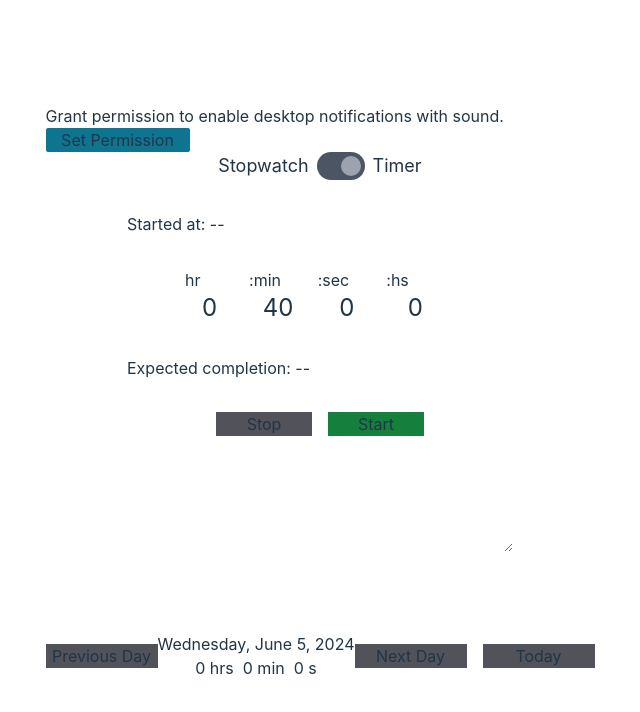
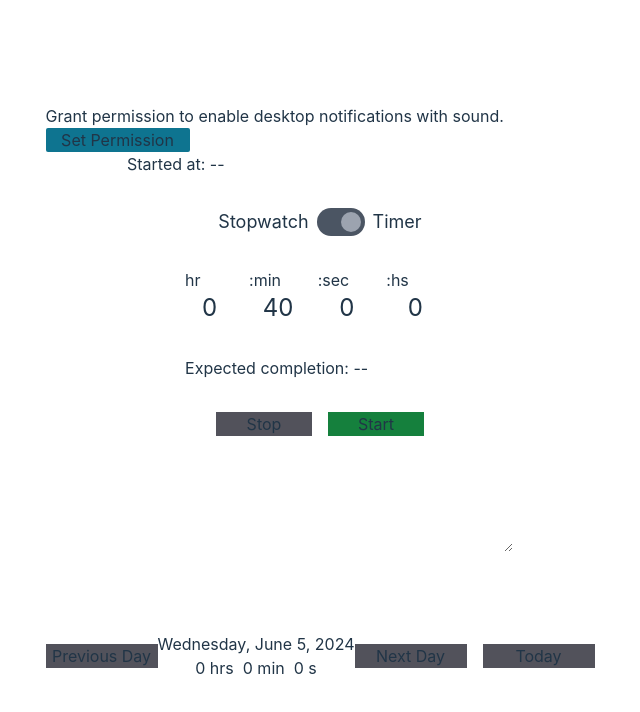
Before and after one commit to ermartinez13/Slow-UP, a React (Vite) app: page / in a window 1280 px wide. Shown: the top 712 px of the page, without its empty margins (320-960 px from the left). Built offline with nearby package versions, Linux system fonts and the light colour scheme.

Commit message:
fix: refactor useTick to address on completion infinite loop

```diff
--- a/src/App.tsx
+++ b/src/App.tsx
@@ -3,7 +3,7 @@ import { TimeEntries } from "./components/TimeEntries";
 import { getEntryIndex } from "./helpers";
 import { WorkEntry } from "./models";
 import { useLocalStorage } from "./hooks/use-local-storage";
-import { TimeTool } from "./components/TimeTool/TimeTool";
+import { CurrentEntry } from "./components/CurrentEntry";
 
 const INITIAL_ENTRIES: WorkEntry[] = [];
 
@@ -13,7 +13,7 @@ function App() {
     INITIAL_ENTRIES
   );
 
-  const addEntry = (entry: WorkEntry) => {
+  const saveEntry = (entry: WorkEntry) => {
     setEntries(entries.concat(entry));
   };
 
@@ -34,7 +34,7 @@ function App() {
     <main className="grid gap-y-20">
       <section>
         <NotificationsPermission />
-        <TimeTool addEntry={addEntry} />
+        <CurrentEntry saveEntry={saveEntry} />
       </section>
       <section>
         <TimeEntries
--- a/src/components/CurrentEntry/CurrentEntry.tsx
+++ b/src/components/CurrentEntry/CurrentEntry.tsx
@@ -3,6 +3,7 @@ import { PartialEntry, WorkEntry } from "../../models";
 import { TimeStart } from "../TimeStart";
 import { TimeTool } from "../TimeTool/TimeTool";
 import { ControlledTextArea } from "../ControlledTextArea";
+import { notify } from "../../helpers";
 
 interface Props {
   saveEntry: (timeEntry: WorkEntry) => void;
@@ -18,7 +19,7 @@ export function CurrentEntry({ saveEntry }: Props) {
     setPartialEntry((prev) => ({ ...prev, start: startTimestamp }));
   };
 
-  const saveCompletionAndReset = (endTimestamp: number, timeSpent: number) => {
+  const saveAndResetEntry = (endTimestamp: number, timeSpent: number) => {
     const entry: WorkEntry = {
       ...partialEntry,
       end: endTimestamp,
@@ -38,13 +39,27 @@ export function CurrentEntry({ saveEntry }: Props) {
     }));
   };
 
+  const handleStart = (startTimestamp: number) => {
+    // add listener to prevent inadvertent data loss (via warning dialog)
+    window.addEventListener("beforeunload", beforeUnloadHandler);
+    updateEntryStart(startTimestamp);
+  };
+
+  const handleEnd = (endTimestamp: number, timeSpent: number) => {
+    /*
+    when time tracking session completes:
+    - remove listener that prevents data loss (via warning dialog)
+    - trigger desktop notifications that session has completed
+  */
+    window.removeEventListener("beforeunload", beforeUnloadHandler);
+    notify();
+    saveAndResetEntry(endTimestamp, timeSpent);
+  };
+
   return (
     <div className="grid gap-y-8 place-content-center">
       <TimeStart startTimeMs={partialEntry.start} />
-      <TimeTool
-        setStart={updateEntryStart}
-        saveCompletion={saveCompletionAndReset}
-      />
+      <TimeTool onStart={handleStart} onEnd={handleEnd} />
       <ControlledTextArea
         content={partialEntry.description}
         setContent={updateEntryDescription}
@@ -53,3 +68,9 @@ export function CurrentEntry({ saveEntry }: Props) {
     </div>
   );
 }
+
+function beforeUnloadHandler(e: BeforeUnloadEvent) {
+  e.preventDefault();
+  // included for legacy support, e.g. Chrome/Edge < 119
+  e.returnValue = true;
+}
--- a/src/components/TimeTool/TimeTool.tsx
+++ b/src/components/TimeTool/TimeTool.tsx
@@ -1,125 +1,82 @@
-import React from "react";
-
-import { DEFAULT_ENTRY, DEFAULT_TIME } from "../Timer/Timer.constants";
+import { DEFAULT_TIME } from "../Timer/Timer.constants";
 import { useTick } from "../../hooks/use-tick";
 import { ActionButtons } from "../Timer/ActionButtons";
-import { ControlledTextArea } from "../ControlledTextArea";
 import { Timer } from "../Timer";
 import { Toggle } from "../Toggle";
 import { Stopwatch } from "../Stopwatch/Stopwatch";
-import { PartialEntry, WorkEntry, ToolStatus } from "../../models";
-import { notify } from "../../helpers";
-import { TimeStart } from "../TimeStart";
+import { TimeMode, ToolStatus } from "../../models";
+import React from "react";
 
-interface Props {
-  addEntry: (timeEntry: WorkEntry) => void;
+interface TimeToolProps {
+  onStart: (startTime: number) => void;
+  onEnd: (endTimestamp: number, timeSpent: number) => void;
 }
 
-export function TimeTool({ addEntry }: Props) {
+export function TimeTool({ onStart, onEnd }: TimeToolProps) {
+  const [mode, setMode] = React.useState<TimeMode>(TimeMode.TIMER);
+  const [timeBudget, setTimeBudget] = React.useState(DEFAULT_TIME);
   const {
     ticks: timeSpent,
     isRunning,
     start: startTicks,
-    stop: stopTicks,
+    pause: pauseTicks,
     reset,
-  } = useTick({ tickLength: 100 });
-  const [showPrimaryTool, setShowPrimaryTool] = React.useState(true);
-  const [partialEntry, setPartialEntry] = React.useState<PartialEntry>({
-    ...DEFAULT_ENTRY,
+  } = useTick({
+    mode,
+    onTimerExpiration: onEnd,
+    timerExpiration: timeBudget,
   });
-  const [timeBudget, setTimeBudget] = React.useState(DEFAULT_TIME);
 
+  const isTimer = mode === TimeMode.TIMER;
   const status = isRunning
     ? ToolStatus.ON
     : timeSpent > 0
-      ? ToolStatus.PAUSED
-      : ToolStatus.OFF;
+    ? ToolStatus.PAUSED
+    : ToolStatus.OFF;
 
-  const setEntryDescription = (description: string) => {
-    setPartialEntry((prev) => ({
-      ...prev,
-      description,
-    }));
-  };
-
-  const startPause = () => {
-    // pause time tracking
+  const handleStartPause = () => {
     if (status === ToolStatus.ON) {
-      stopTicks();
+      pauseTicks();
+    } else if (status === ToolStatus.OFF) {
+      onStart(startTicks());
     } else {
-      if (status === ToolStatus.OFF) {
-        /*
-          when transitioning from off to on:
-          - add listener to prevent inadvertent data loss (via warning dialog)
-          - mark the start of the time tracking
-        */
-        window.addEventListener("beforeunload", beforeUnloadHandler);
-        setPartialEntry((prev) => ({ ...prev, start: Date.now() }));
-      }
-      // start or resume time tracking
       startTicks();
     }
   };
 
-  const stop = () => {
-    /*
-    when transitioning to off:
-    - remove listener that prevents data loss (via warning dialog)
-    - reset the tracked time to zero
-    - trigger desktop notifications that session has completed
-    - create and save a new entry with the tracked time
-    - reset the time entry to its default state
-  */
-    window.removeEventListener("beforeunload", beforeUnloadHandler);
+  const handleStop = () => {
+    onEnd(Date.now(), timeSpent);
     reset();
-    notify();
-    const timeEntry: WorkEntry = {
-      ...partialEntry,
-      end: Date.now(),
-      spent: timeSpent,
-    };
-    setPartialEntry({ ...DEFAULT_ENTRY });
-    addEntry(timeEntry);
   };
 
-  const toggleTool = () => {
-    setShowPrimaryTool((prev) => !prev);
+  const handleToggle = () => {
+    const nextMode =
+      mode === TimeMode.TIMER ? TimeMode.STOPWATCH : TimeMode.TIMER;
+    setMode(nextMode);
   };
 
   return (
     <div className="grid gap-y-8 place-content-center">
       <Toggle
-        isOn={showPrimaryTool}
-        handleToggle={toggleTool}
+        isOn={isTimer}
+        handleToggle={handleToggle}
         offText="Stopwatch"
         onText="Timer"
       />
-      <TimeStart startTimeMs={partialEntry.start} />
-      {showPrimaryTool ? (
+      {isTimer ? (
         <Timer
           millisecondsLeft={timeBudget - timeSpent}
           setTimeBudget={setTimeBudget}
-          status={status}
+          status={isRunning ? ToolStatus.ON : ToolStatus.OFF}
         />
       ) : (
         <Stopwatch timeSpent={timeSpent} />
       )}
       <ActionButtons
-        handleStartPause={startPause}
-        handleStop={stop}
+        handleStartPause={handleStartPause}
+        handleStop={handleStop}
         status={status}
-      />
-      <ControlledTextArea
-        content={partialEntry.description}
-        setContent={setEntryDescription}
-        key={partialEntry.description}
       />
     </div>
   );
 }
-
-function beforeUnloadHandler(e: BeforeUnloadEvent) {
-  e.preventDefault();
-  // included for legacy support, e.g. Chrome/Edge < 119
-  e.returnValue = true;
-}
--- a/src/hooks/use-tick.ts
+++ b/src/hooks/use-tick.ts
@@ -1,51 +1,80 @@
-import { useState, useEffect, useRef } from 'react';
-import { ClockEvent } from '../models';
-import { startWorker, stopWorker } from '../workers/clock.helpers';
+import React from 'react';
+
+import { TimeMode } from '../models';
 
 interface Options {
-  initialTicks?: number;
   tickLength?: number;
+  mode: TimeMode;
+  onTimerExpiration?: (endTimestamp: number, ticks: number) => void;
+  timerExpiration?: number;
 }
 
-export function useTick({initialTicks = 0, tickLength = 1000}: Options) {
-  const [ticks, setTicks] = useState(initialTicks);
-  const [isRunning, setIsRunning] = useState(false);
-  const workerRef = useRef<Worker | null>(null);
+function getTenthsOfASecondFromPrevTime(previousTime: number) {
+  const millisecondsDistance = Date.now() - previousTime;
+  const val = millisecondsDistance / 100;
+  return Math.round(val) * 100
+}
 
-  useEffect(() => {
-    const worker = new Worker(
-      new URL("../workers/clock.ts", import.meta.url),
-      {
-        type: "module",
-      }
-    );
-    workerRef.current = worker;
+export function useTick({
+  mode,
+  onTimerExpiration,
+  timerExpiration,
+}: Options) {
+  const [offsetTicks, setOffsetTicks] = React.useState(0);
+  const [previousTime, setPreviousTime] = React.useState(Date.now());
+  const [ticks, setTicks] = React.useState(offsetTicks + getTenthsOfASecondFromPrevTime(previousTime));
+  const [isRunning, setIsRunning] = React.useState(false);
 
-const tick = () => setTicks((prev) => prev + tickLength);
+  const start = React.useCallback(() => {
+    const startTimestamp = Date.now()
+    setPreviousTime(startTimestamp);
+    setIsRunning(true);
+    setTicks(offsetTicks + getTenthsOfASecondFromPrevTime(startTimestamp))
+    return startTimestamp
+  }, [offsetTicks]);
 
-    worker.onmessage = ({ data }) => {
-      if (data.type === ClockEvent.TICK) tick();
-    };
+  const pause = React.useCallback(() => {
+    setOffsetTicks(ticks)
+    setIsRunning(false);
+  }, []);
 
-    return () => {
-      worker.terminate();
-    };
-  }, [tickLength]);
+  const reset = React.useCallback(() => {
+    const newPrevTime = Date.now()
+    const newOffsetTicks = 0
+    setOffsetTicks(newOffsetTicks)
+    setPreviousTime(newPrevTime)
+    setTicks(newOffsetTicks + getTenthsOfASecondFromPrevTime(newPrevTime));
+    setIsRunning(false)
+  }, []);
 
-  const start = () => {
-    startWorker(workerRef.current, tickLength)
-    setIsRunning(true);
-  };
 
-  const stop = () => {
-    stopWorker(workerRef.current)
-    setIsRunning(false);
-  };
+  useInterval(() => {
+    setTicks(offsetTicks + getTenthsOfASecondFromPrevTime(previousTime))
+    if (mode === TimeMode.TIMER && ticks >= timerExpiration!) {
+      onTimerExpiration?.(Date.now(), ticks)
+      reset()
+    }
+  }, isRunning ? 100 : null)
 
-  const reset = () => {
-    stop()
-    setTicks(initialTicks);
-  };
+  return { ticks, isRunning, start, pause, reset };
+}
 
-  return { ticks, isRunning, start, stop, reset };
+function useInterval(callback: () => void, delay: number | null) {
+  const callbacRef = React.useRef<() => void>();
+
+  // update callback function with current render callback that has access to latest props and state
+  React.useEffect(() => {
+    callbacRef.current = callback;
+  });
+
+  React.useEffect(() => {
+    if (!delay) {
+      return () => {};
+    }
+
+    const interval = setInterval(() => {
+      callbacRef.current && callbacRef.current();
+    }, delay);
+    return () => clearInterval(interval);
+  }, [delay]);
 }
--- a/src/models/tool.models.ts
+++ b/src/models/tool.models.ts
@@ -3,3 +3,8 @@ export enum ToolStatus {
   ON = 'ON',
   PAUSED = 'PAUSED',
 }
+
+export enum TimeMode {
+  TIMER = "TIMER",
+  STOPWATCH = "STOPWATCH",
+}
--- a/src/workers/clock.helpers.ts
+++ /dev/null
@@ -1,9 +0,0 @@
-import { ClockEvent } from "../models";
-
-export function startWorker(worker: Worker | null, tickLength?: number) {
-  worker?.postMessage({ type: ClockEvent.START, tickLength });
-}
-
-export function stopWorker(worker: Worker | null) {
-  worker?.postMessage({ type: ClockEvent.STOP });
-}
--- a/src/workers/clock.ts
+++ /dev/null
@@ -1,18 +0,0 @@
-import { ClockEvent } from "../models";
-
-let intervalId: number | undefined;
-
-const tick = () => {
-  self.postMessage({ type: ClockEvent.TICK });
-};
-
-self.onmessage = ({ data }) => {
-if (data.type === ClockEvent.START) {
-    const tickLength = data.tickLength;
-    intervalId = self.setInterval(tick, tickLength);
-  }
-
-  if (data.type === ClockEvent.STOP) {
-    self.clearInterval(intervalId);
-  }
-};
```
